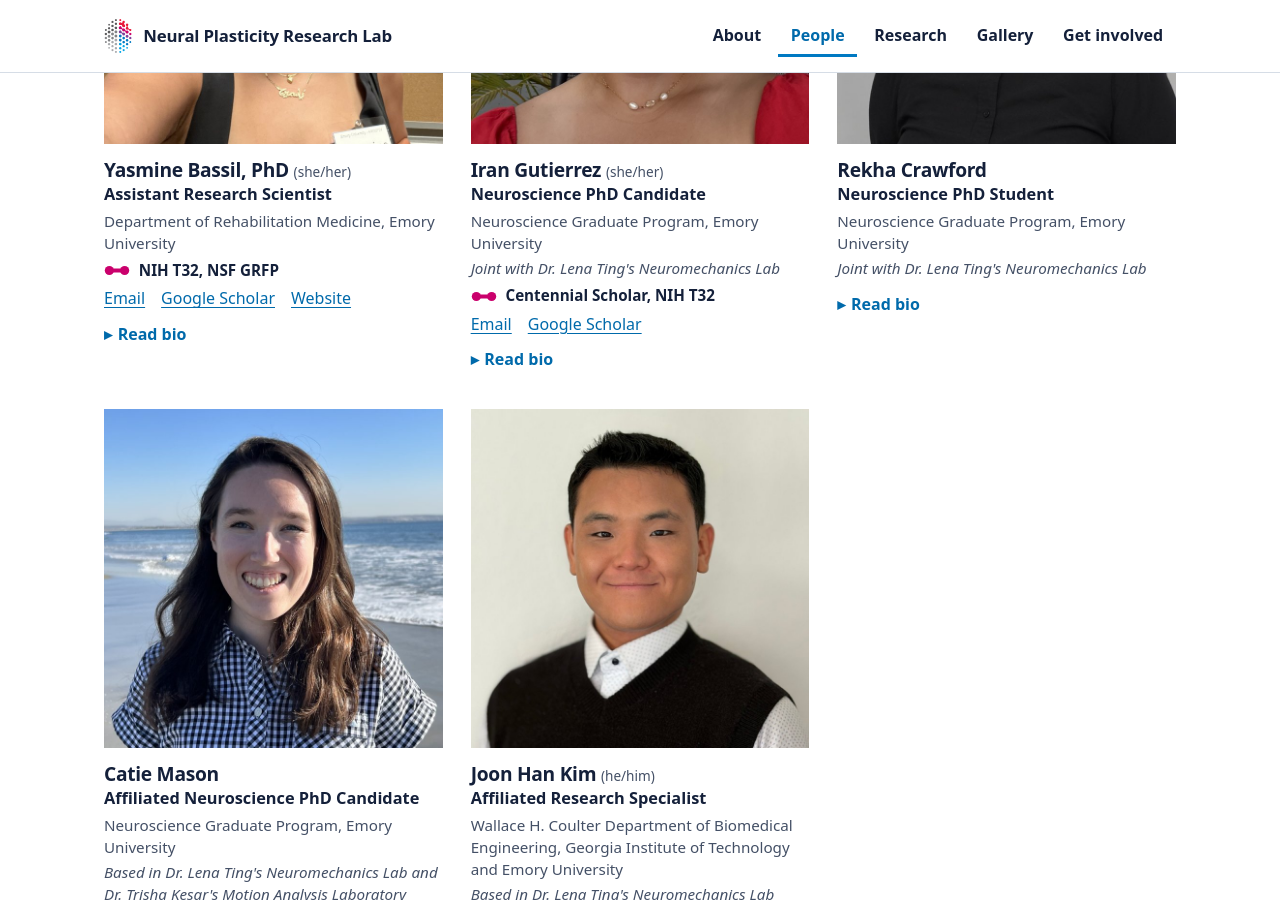
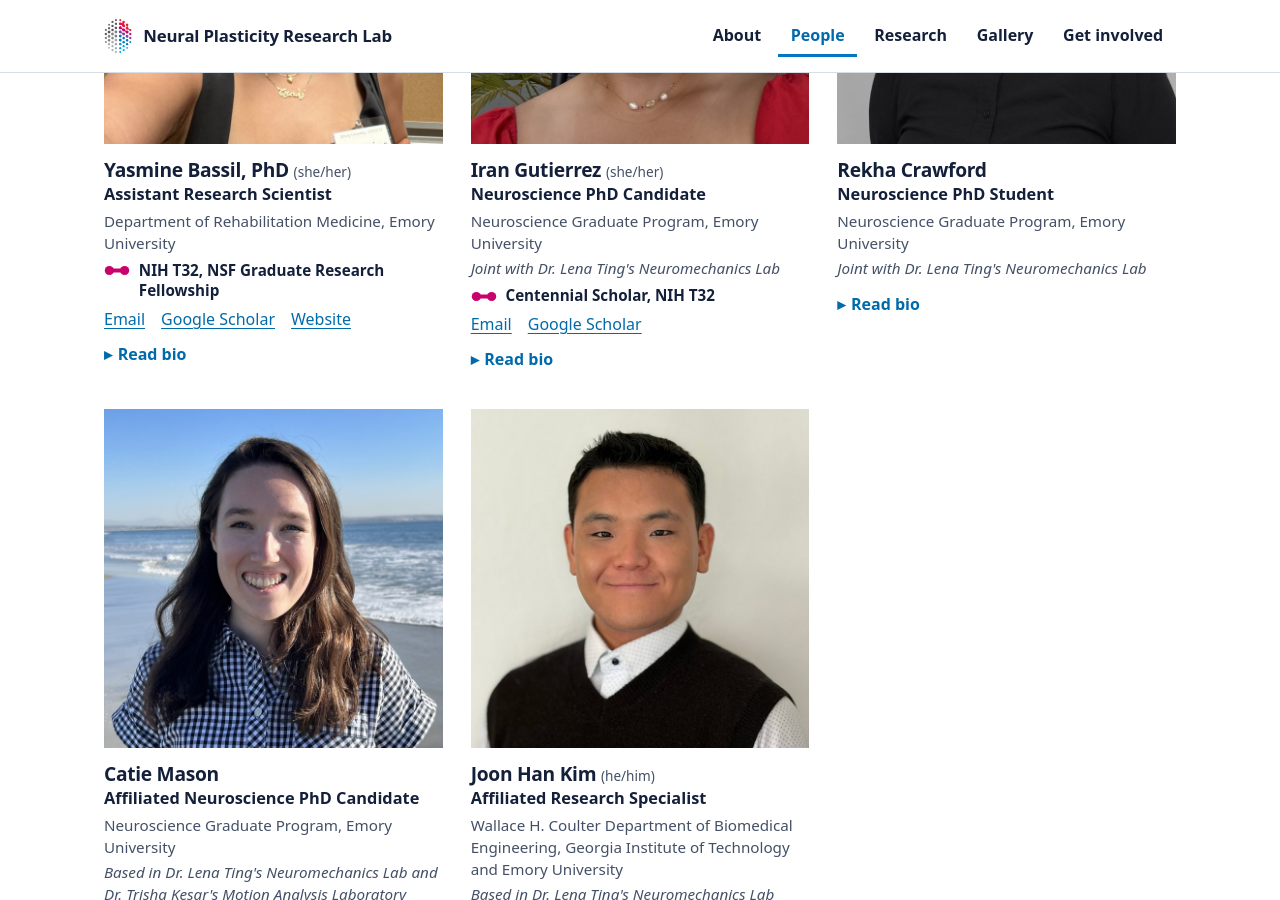
Before and after one commit to npresearchlab/npresearchlab.github.io, a Jekyll site: the page built from people.html, in a window 1280 px wide and 900 px high, scrolled down 1908 px. Built offline with Jekyll 4.4.1, drawn with Linux system fonts in a browser that asks for light colours; some web fonts are replaced.

Commit message:
People: spell out NSF Graduate Research Fellowship
Co-Authored-By: Claude Opus 5.5 <noreply@anthropic.com>
Claude-Session: https://claude.ai/code/session_01A6YfpnrJqQKYAxW4w34cR4

```diff
--- a/_data/members.yml
+++ b/_data/members.yml
@@ -73,7 +73,7 @@
   role: Assistant Research Scientist
   group: Research staff, postdocs, and graduate students
   affiliation: Department of Rehabilitation Medicine, Emory University
-  honors: NIH T32, NSF GRFP
+  honors: NIH T32, NSF Graduate Research Fellowship
   photo: /assets/img/people/yasmine-bassil.jpg
   links:
   - label: Email
```
